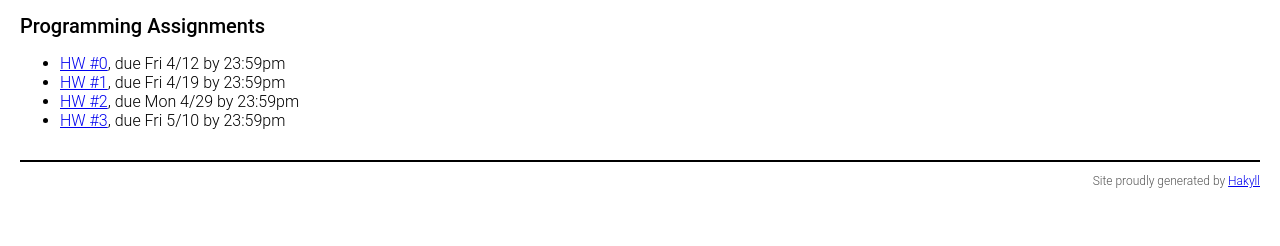
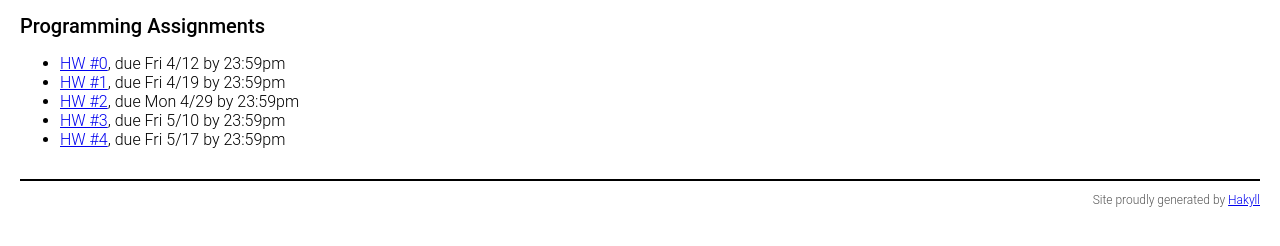
Before and after one commit to ucsd-cse131-sp19/web, a plain HTML site: page docs/assignments.html in a window 1280 px wide. Shown: the part 170-416 px from the top of the page. Drawn offline with Linux system fonts and the light colour scheme.

Commit message:
update page

```diff
--- a/docs/assignments.html
+++ b/docs/assignments.html
@@ -32,6 +32,7 @@
 <li><a href="https://github.com/ucsd-cse131-sp19/01-adder">HW #1</a>, due Fri 4/19 by 23:59pm</li>
 <li><a href="https://github.com/ucsd-cse131-sp19/02-boa">HW #2</a>, due Mon 4/29 by 23:59pm</li>
 <li><a href="https://github.com/ucsd-cse131-sp19/03-cobra">HW #3</a>, due Fri 5/10 by 23:59pm</li>
+<li><a href="https://github.com/ucsd-cse131-sp19/04-diamondback">HW #4</a>, due Fri 5/17 by 23:59pm</li>
 </ul>
         </div>
         <div id="footer">
```
Also changed, not shown: 1 other file.
